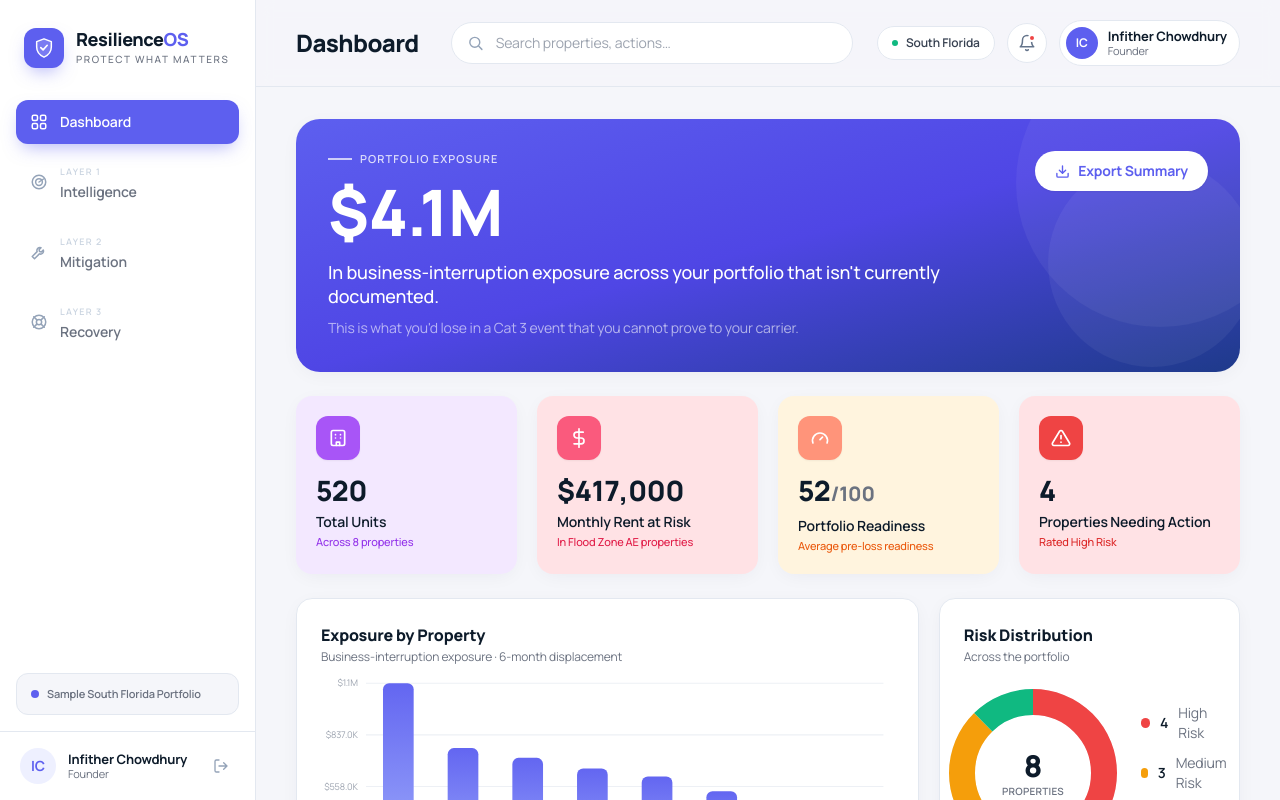
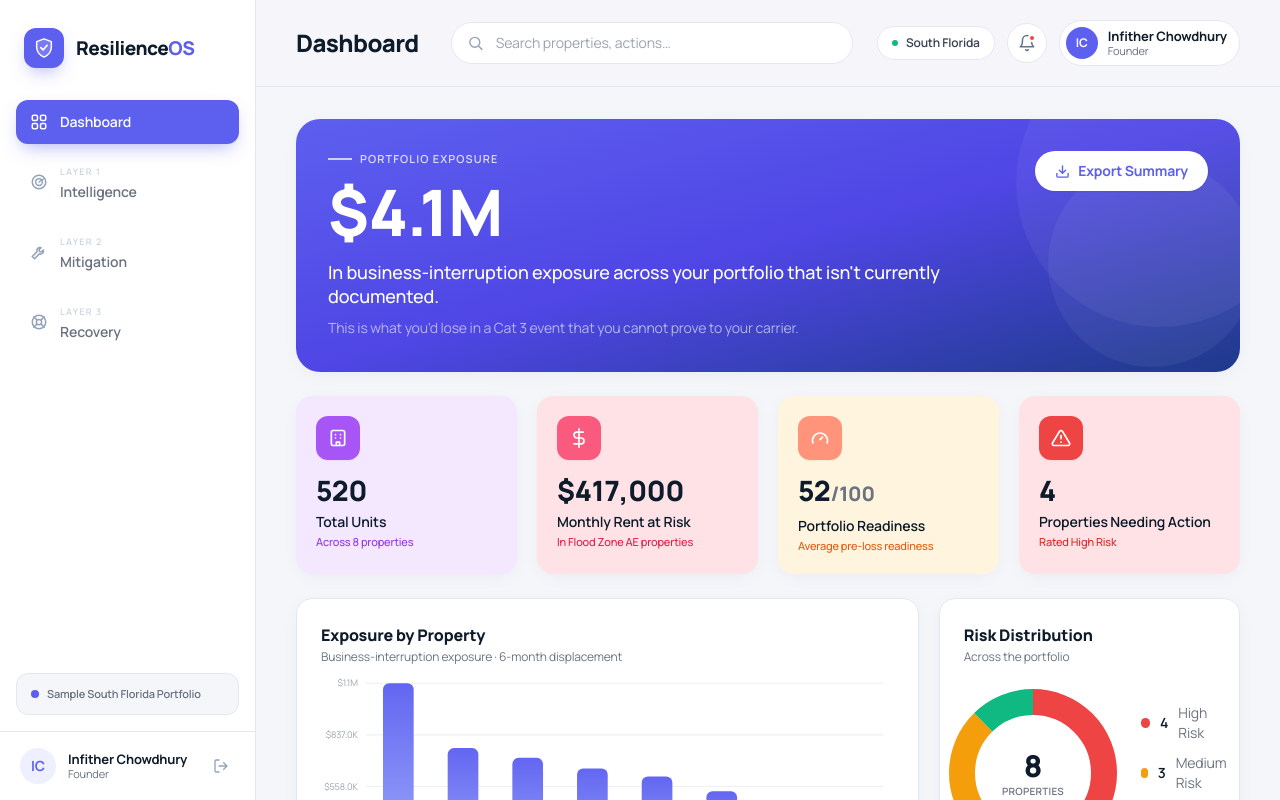
Before and after one commit to infither/resilience-os, a React (Vite) app: page /login in a window 1280 px wide. Both pictures are taken after a click on the button "Sign in". Shown: the top 800 px of the page. Built offline with nearby package versions, Linux system fonts and the light colour scheme.

Commit message:
Sidebar: drop tagline from logo; Login: enlarge logo and title
Co-Authored-By: Claude Opus 4.8 <noreply@anthropic.com>

```diff
--- a/src/components/Sidebar.jsx
+++ b/src/components/Sidebar.jsx
@@ -20,13 +20,8 @@ export default function Sidebar({ onLogout }) {
         <span className="flex h-10 w-10 items-center justify-center rounded-xl bg-indigo shadow-pill">
           <Shield size={22} color="#FFFFFF" />
         </span>
-        <div>
-          <div className="text-[18px] font-extrabold leading-none tracking-tight text-ink">
-            Resilience<span className="text-indigo">OS</span>
-          </div>
-          <div className="mt-1 text-[10px] font-medium uppercase tracking-[0.16em] text-muted">
-            Protect what matters
-          </div>
+        <div className="text-[19px] font-extrabold leading-none tracking-tight text-ink">
+          Resilience<span className="text-indigo">OS</span>
         </div>
       </button>
 
--- a/src/pages/Login.jsx
+++ b/src/pages/Login.jsx
@@ -28,11 +28,11 @@ export default function Login({ onLogin }) {
 
       <div className="relative w-full max-w-sm animate-fadeIn">
         <div className="mb-8 flex flex-col items-center text-center">
-          <Shield size={52} />
-          <h1 className="mt-4 text-2xl font-extrabold tracking-tight text-white">
+          <Shield size={80} />
+          <h1 className="mt-5 text-4xl font-extrabold tracking-tight text-white">
             Resilience<span className="text-highlight">OS</span>
           </h1>
-          <p className="mt-1.5 text-sm text-white/55">Protect what matters.</p>
+          <p className="mt-3 text-lg text-white/60">Protect what matters.</p>
         </div>
 
         <form
```
